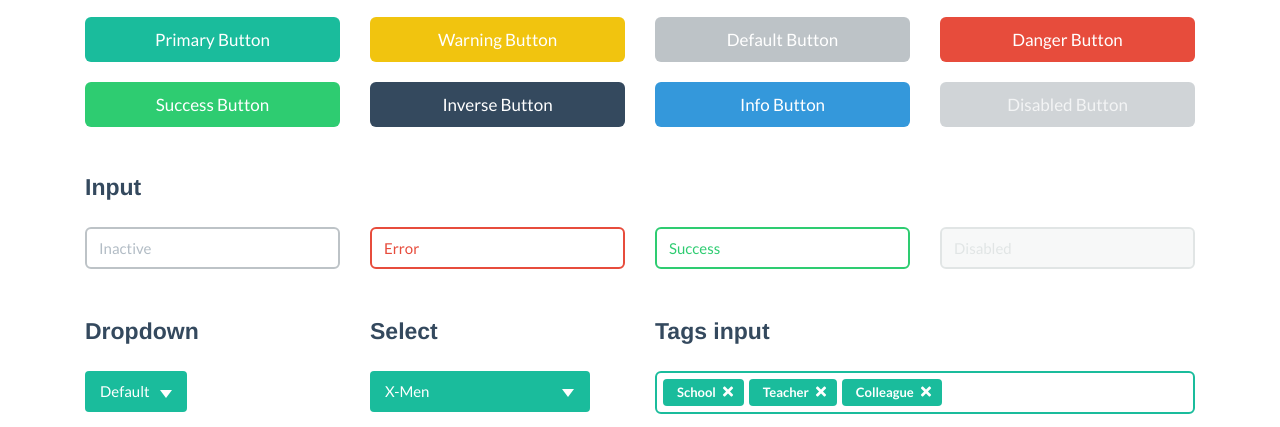
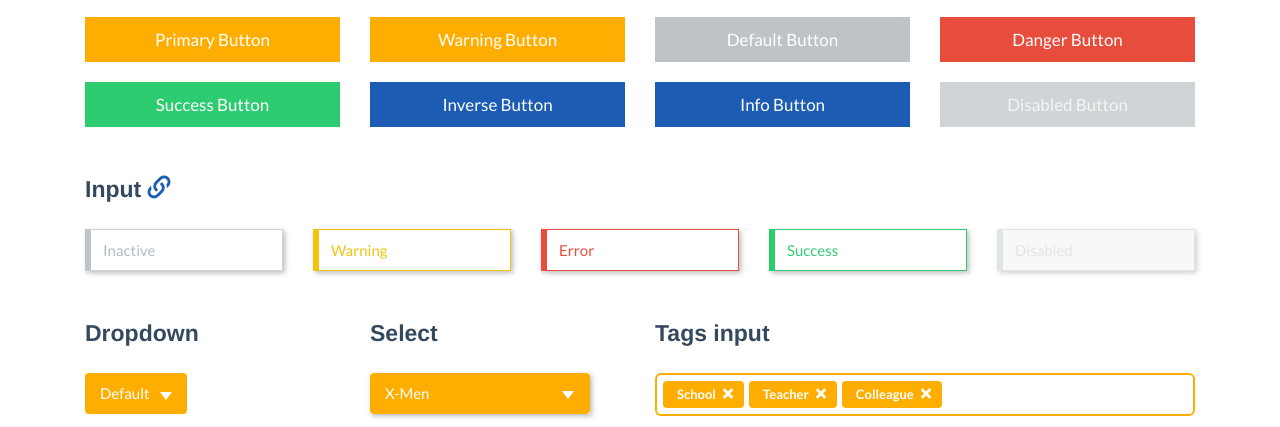
Before and after one commit to jdayamx/Gc-UI, a website: page index.html in a window 1280 px wide. Shown: the part 373-800 px from the top of the page. Drawn offline with nearby package versions, Linux system fonts and the light colour scheme.

Commit message:
change colors and other

```diff
--- a/index.html
+++ b/index.html
@@ -11,7 +11,7 @@
     <link href="dist/css/vendor/bootstrap.min.css" rel="stylesheet">
 
     <!-- Loading Flat UI -->
-    <link href="dist/css/flat-ui.css" rel="stylesheet">
+    <link href="dist/css/gc-ui.css" rel="stylesheet">
     <link href="docs/assets/css/demo.css" rel="stylesheet">
 
     <link rel="shortcut icon" href="dist/favicon.ico">
@@ -65,11 +65,16 @@
         </div>
       </div> <!-- /row -->
 
-      <h3 class="demo-panel-title">Input</h3>
+      <h3 class="demo-panel-title">Input <a href="/docs/examples/forms.html"><span class="fui-link"></span></a></h3>
       <div class="row">
         <div class="col">
           <div class="form-group">
             <input type="text" value="" placeholder="Inactive" class="form-control" />
+          </div>
+        </div>
+        <div class="col">
+          <div class="form-group has-warning">
+            <input type="text" value="" placeholder="Warning" class="form-control" />
           </div>
         </div>
         <div class="col">
```
Also changed, not shown: docs/examples/fileinput.html (+1 -1 lines), docs/examples/forms.html (+1 -1 lines), dist/css/gc-ui.css, dist/css/gc-ui.min.css (renamed from dist/css/flat-ui.min.css).
